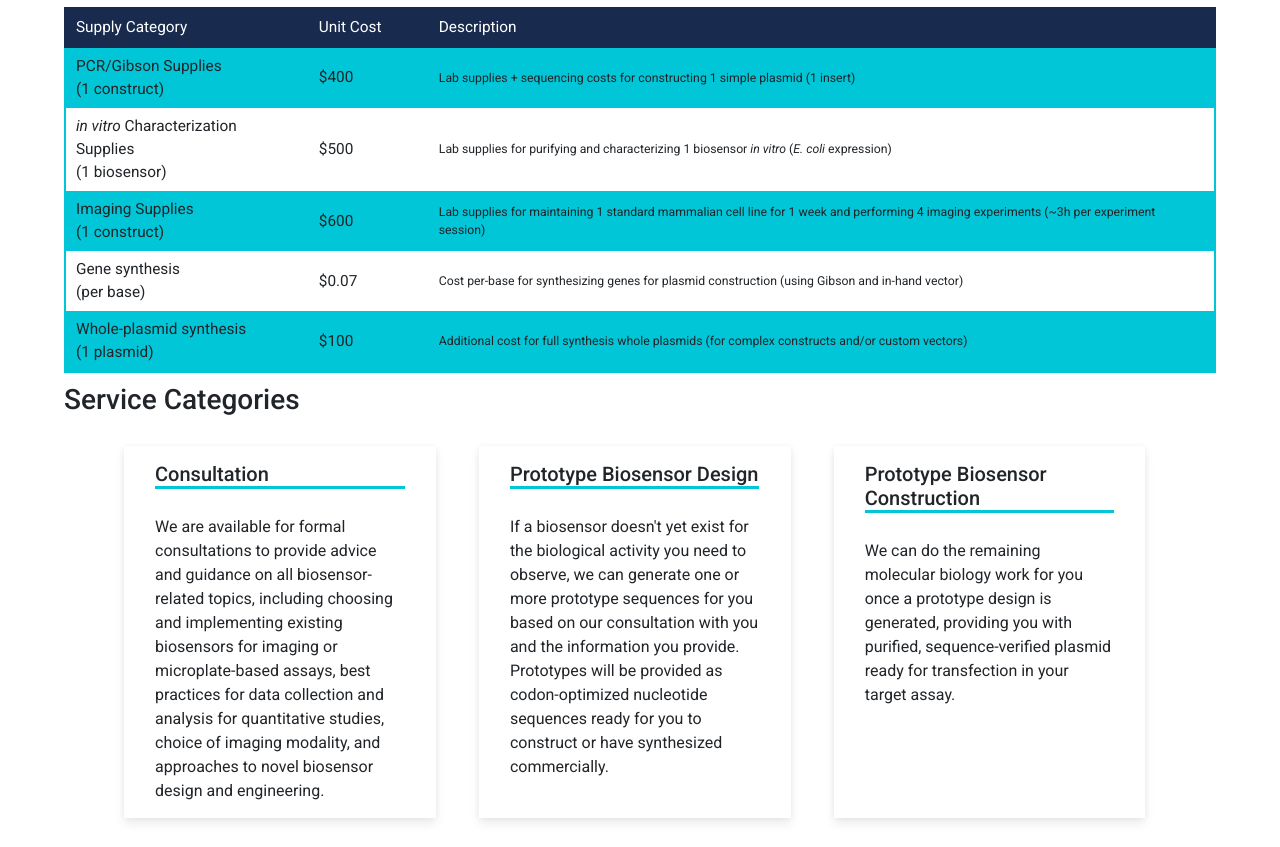
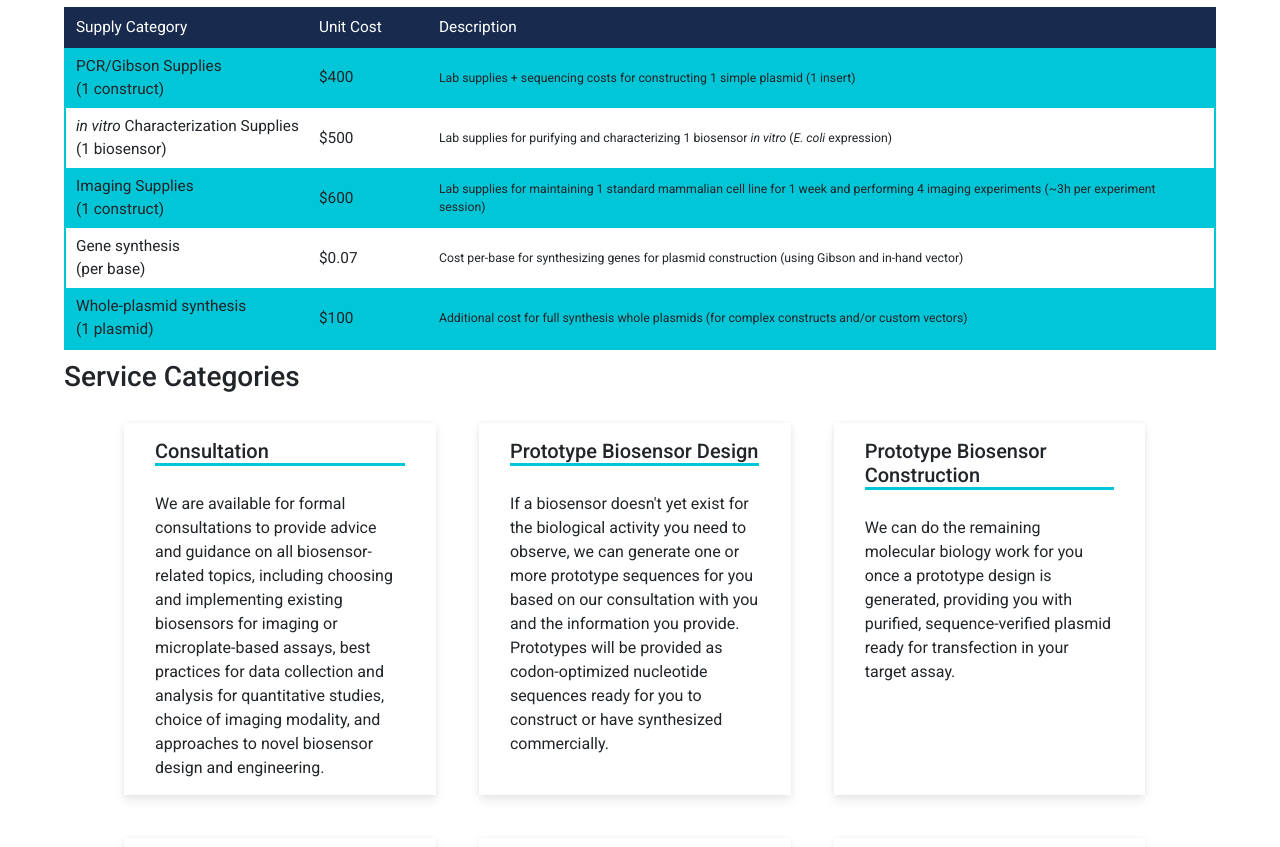
Before and after one commit to biosensorcore/biosensorcore.github.io, a React app in the folder frontend/: page /rates in a window 1280 px wide. Shown: the part 1137-1984 px from the top of the page. Built offline with nearby package versions, Linux system fonts and the light colour scheme.

Commit message:
Prevent line breaks in Supply Costs table first column

```diff
--- a/frontend/src/styles/Home.module.css
+++ b/frontend/src/styles/Home.module.css
@@ -103,6 +103,10 @@
     font-size: 0.8em;
 }
 
+.supply_costs_table td:nth-child(1) {
+    white-space: nowrap;
+}
+
 .table th:nth-child(2),
 .table td:nth-child(2) {
     min-width: 120px;
```
